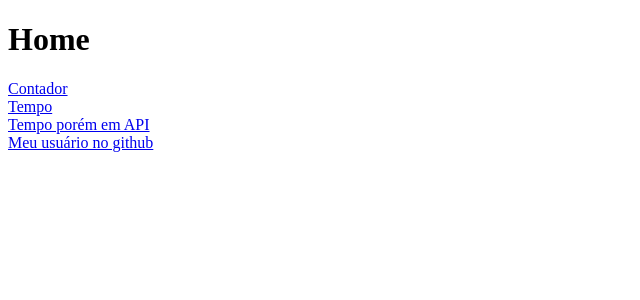
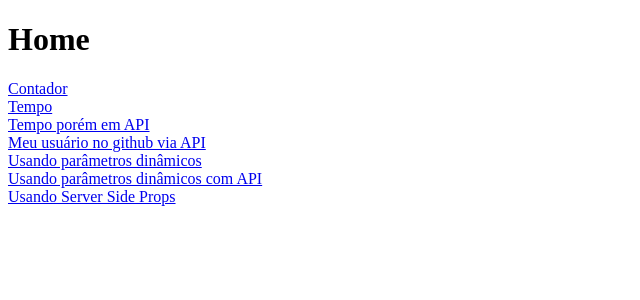
Before and after one commit to ItanuRomero/firstNextjsContact, a Next.js app: page / in a window 1280 px wide. Shown: the top 300 px of the page, without its empty margins (0-640 px from the left). Built offline with nearby package versions, Linux system fonts and the light colour scheme.

Commit message:
change names for learning reasons

```diff
--- a/pages/index.js
+++ b/pages/index.js
@@ -20,7 +20,22 @@ function Home() {
             </div>
             <div>
             <Link href="/api/github">
-                <a>Meu usuário no github</a>
+                <a>Meu usuário no github via API</a>
+            </Link>
+            </div>
+            <div>
+            <Link href="/dynamic-params/10">
+                <a>Usando parâmetros dinâmicos</a>
+            </Link>
+            </div>
+            <div>
+            <Link href="/api/dynamic-params/10">
+                <a>Usando parâmetros dinâmicos com API</a>
+            </Link>
+            </div>
+            <div>
+            <Link href="/server-side-rendering/10">
+                <a>Usando Server Side Props</a>
             </Link>
             </div>
         </>
```
Also changed, not shown: pages/dynamic-params/[id].js (added, +19 -0 lines), pages/products/[id].js (deleted, +0 -9 lines), pages/api/dynamic-params/[id].js (renamed from pages/api/products/[id].js).
